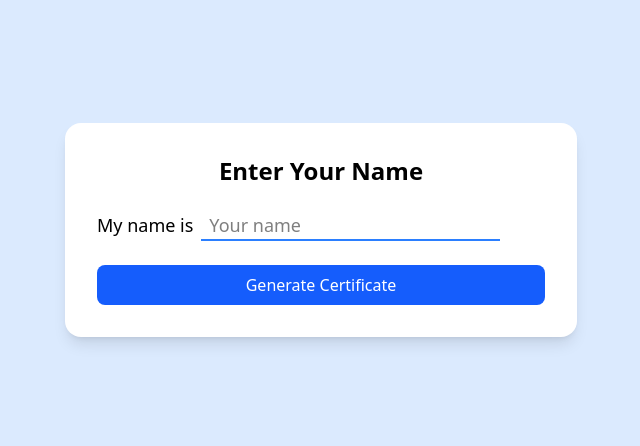
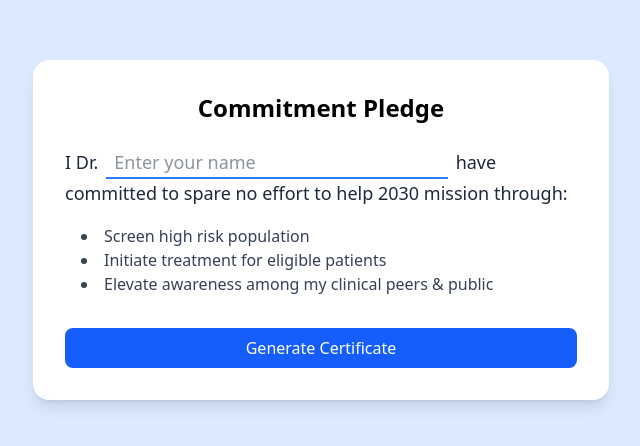
Before and after one commit to saifbak/Certificate-generator, a React (Vite) app: page / in a window 1280 px wide. Shown: the part 170-616 px from the top of the page, without its empty margins (319-959 px from the left). Built offline with nearby package versions, Linux system fonts and the light colour scheme.

Commit message:
certificate app

```diff
--- a/src/App.tsx
+++ b/src/App.tsx
@@ -3,7 +3,6 @@ import { useState } from 'react';
 function App() {
   const [name, setName] = useState('');
   const [showCertificate, setShowCertificate] = useState(false);
-
 
   const handlePrint = () => {
     window.print();
@@ -15,47 +14,54 @@ function App() {
 
   if (showCertificate) {
     return (
-      <div className="flex flex-col items-center justify-center min-h-screen bg-gray-100 p-4 print:bg-white">
-        {/* CERTIFICATE ONLY */}
+      <div className="flex flex-col items-center justify-center min-h-screen bg-blue-100 p-4 print:bg-white">
+        {/* CERTIFICATE */}
         <div
           id="certificate"
           className="relative w-[1100px] h-[850px] bg-no-repeat bg-contain bg-center bg-white shadow-lg border border-gray-300"
           style={{
-            backgroundImage: "url('/certificate.png')", // Replace with your certificate background image
+            backgroundImage: "url('/certificate.png')",
           }}
         >
+          {/* Logo */}
+          <img
+            src="/logo.png"
+            alt="Logo"
+            className="absolute top-8 left-1/2 transform -translate-x-1/2 w-40 h-auto"
+          />
+
           {/* Title */}
-          <h1 className="absolute top-[30%] w-full text-center text-5xl font-extrabold text-gray-800">
+          <h1 className="absolute top-[25%] w-full text-center text-5xl font-extrabold text-gray-800">
             Certificate of Excellence
           </h1>
+
+          {/* Appreciation Sentence */}
+          <p className="absolute top-[38%] w-full text-center text-lg italic text-gray-700 px-8">
+            We appreciate your dedication and outstanding achievement!
+          </p>
 
           {/* Recipient Name */}
           <p className="absolute top-[50%] w-full text-center text-4xl font-bold text-blue-900">
             {name}
           </p>
 
-          {/* Appreciation Sentence */}
-          <p className="absolute top-[40%] w-full text-center text-lg italic text-gray-700 px-8">
-            We appreciate your dedication and outstanding achievement!
-          </p>
-
           {/* Course Completion Line */}
           <p className="absolute top-[60%] w-full text-center text-lg text-gray-600">
-            has successfully completed the course.
+            has successfully committed the mission.
           </p>
 
           {/* Signature Lines */}
-          <div className="absolute bottom-35 left-16 text-sm text-gray-500">
+          <div className="absolute bottom-12 left-16 text-sm text-gray-500">
             <div className="border-t border-gray-400 w-40 mb-1" />
             Instructor Signature
           </div>
-          <div className="absolute bottom-35 right-16 text-sm text-gray-500">
+          <div className="absolute bottom-12 right-16 text-sm text-gray-500">
             <div className="border-t border-gray-400 w-40 mb-1" />
             Date
           </div>
-          </div>
+        </div>
 
-        {/* BUTTONS (Hidden when printing) */}
+        {/* Buttons */}
         <div className="mt-6 flex gap-4 no-print">
           <button
             onClick={handleBack}
@@ -63,7 +69,6 @@ function App() {
           >
             Back
           </button>
-
           <button
             onClick={handlePrint}
             className="bg-green-600 text-white px-4 py-2 rounded-md hover:bg-green-700 transition"
@@ -77,14 +82,14 @@ function App() {
 
   return (
     <div className="flex items-center justify-center min-h-screen bg-blue-100 px-4">
-      <div className="bg-white p-8 rounded-2xl shadow-lg w-full max-w-lg">
-        <h2 className="text-2xl font-bold text-center mb-6">Enter Your Name</h2>
-        <p className="text-lg">
-          My name is
+      <div className="bg-white p-8 rounded-2xl shadow-lg w-full max-w-xl">
+        <h2 className="text-2xl font-bold text-center mb-6">Commitment Pledge</h2>
+        <p className="text-lg text-gray-800 leading-relaxed">
+          I Dr.
           <input
             type="text"
-            className="border-b-2 border-blue-500 focus:outline-none focus:border-blue-700 ml-2 px-2 w-2/3"
-            placeholder="Your name"
+            className="border-b-2 border-blue-500 focus:outline-none focus:border-blue-700 mx-2 px-2 w-2/3"
+            placeholder="Enter your name"
             value={name}
             onChange={(e) => setName(e.target.value)}
             onKeyDown={(e) => {
@@ -93,9 +98,15 @@ function App() {
               }
             }}
           />
+          have committed to spare no effort to help 2030 mission through:
         </p>
+        <ul className="list-disc list-inside text-gray-700 my-4 ml-4">
+          <li>Screen high risk population</li>
+          <li>Initiate treatment for eligible patients</li>
+          <li>Elevate awareness among my clinical peers & public</li>
+        </ul>
         <button
-          className="mt-6 w-full bg-blue-600 text-white py-2 rounded-lg hover:bg-blue-700 transition"
+          className="mt-4 w-full bg-blue-600 text-white py-2 rounded-lg hover:bg-blue-700 transition"
           onClick={() => name.trim() && setShowCertificate(true)}
         >
           Generate Certificate
```
